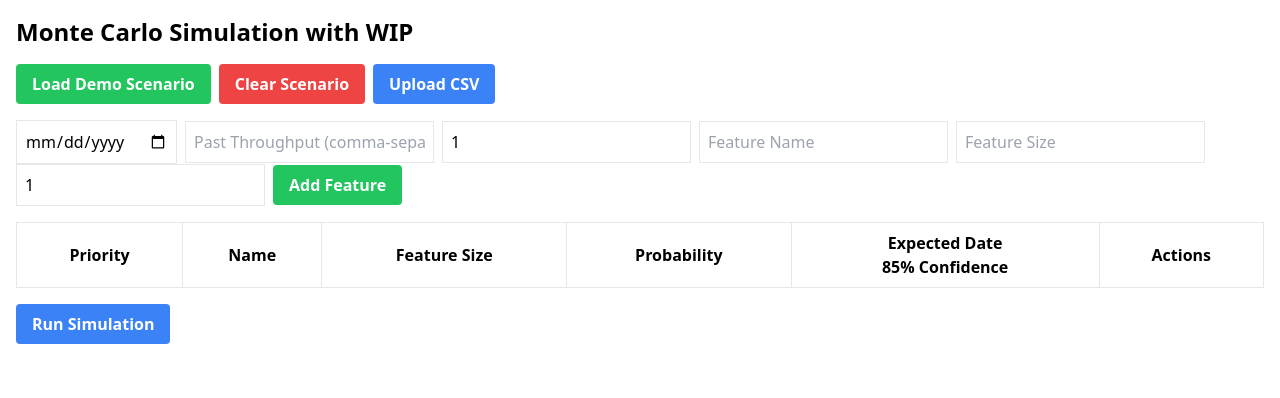
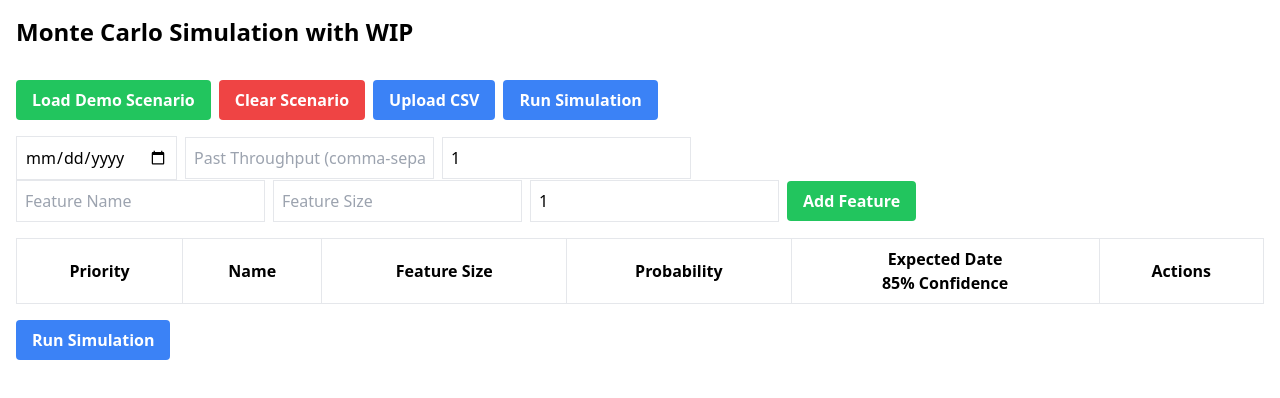
Before and after one commit to adnanbwp/monte-carlo-simulation, a React (Create React App) app: page / in a window 1280 px wide. Shown: the top 398 px of the page. Built offline with nearby package versions, Linux system fonts and the light colour scheme.

Commit message:
Changed position of Run Simulation button

```diff
--- a/src/App.tsx
+++ b/src/App.tsx
@@ -43,7 +43,9 @@
   const handleRemoveFeature = (featureId: string) => {
     setFeatures(prevFeatures => {
       const featureToRemove = prevFeatures.find(f => f.id === featureId);
-      if (!featureToRemove) return prevFeatures;
+      if (!featureToRemove) {
+        return prevFeatures;
+      }
 
       return prevFeatures
         .filter(feature => feature.id !== featureId)
@@ -146,9 +148,15 @@
         />
         <button
           onClick={() => fileInputRef.current?.click()}
-          className="bg-blue-500 hover:bg-blue-700 text-white font-bold py-2 px-4 rounded"
+          className="bg-blue-500 hover:bg-blue-700 text-white font-bold py-2 px-4 rounded mr-2"
         >
           Upload CSV
+        </button>
+        <button
+          onClick={handleSimulate}
+          className="bg-blue-500 hover:bg-blue-700 text-white font-bold py-2 px-4 rounded  mt-4"
+        >
+          Run Simulation
         </button>
       </div>
       <SimulationForm
--- a/src/components/SimulationForm.tsx
+++ b/src/components/SimulationForm.tsx
@@ -68,6 +68,7 @@
         placeholder="WIP Limit"
         min="1"
       />
+      <br/>
       <input
         type="text"
         value={featureName}
```
Also changed, not shown: 1 other file (tests, documents, lock files or other folders).
